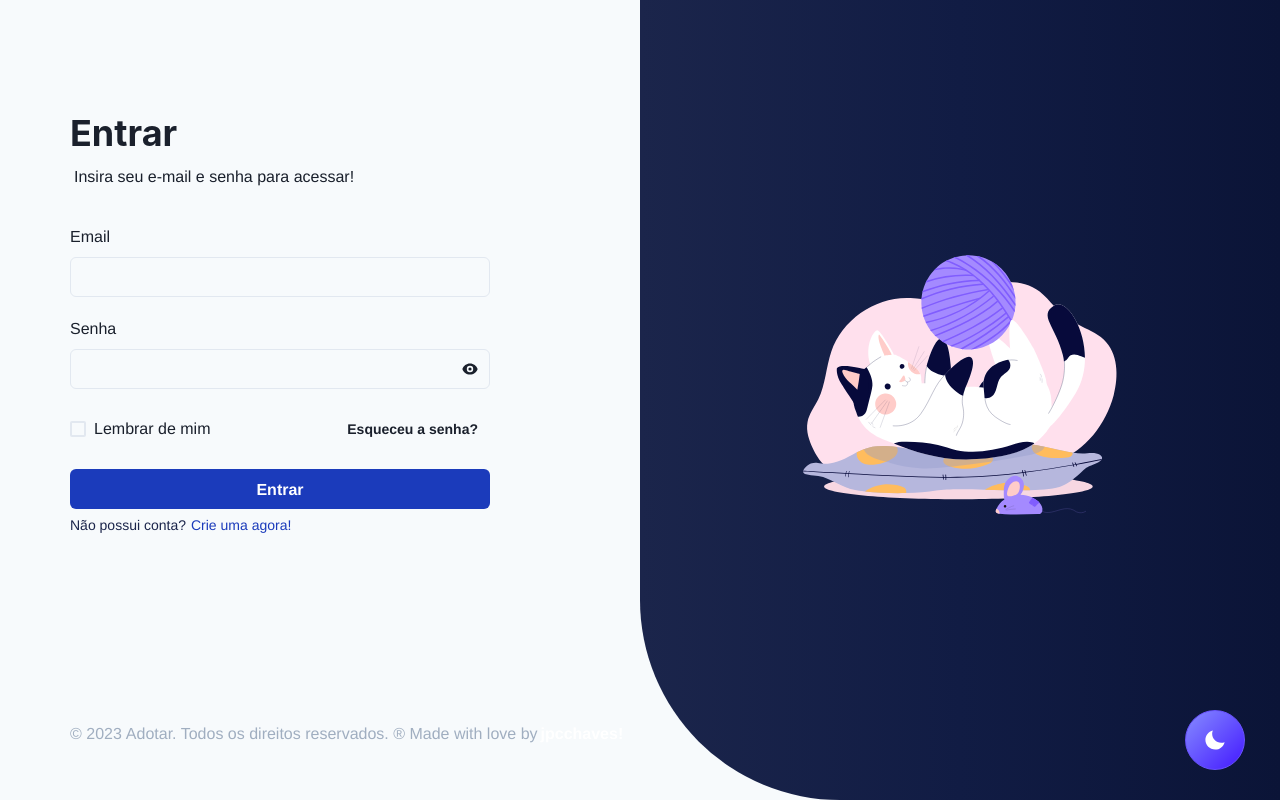
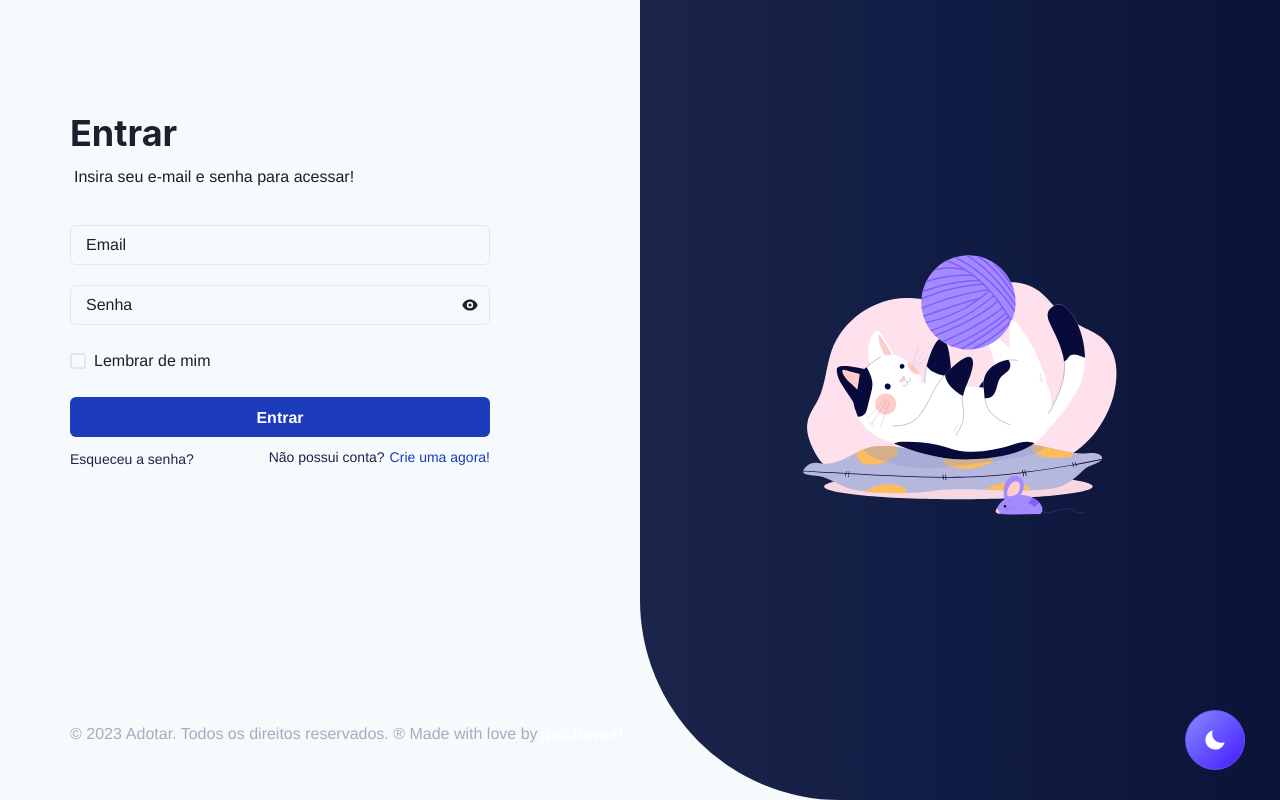
Before and after one commit to netosantosbr/adotar-front, a React (Vite) app: page /auth/login in a window 1280 px wide. Built offline with nearby package versions, Linux system fonts and the light colour scheme; no server answers.

Commit message:
refactor: add floating label in login form inputs

```diff
--- a/src/app/modules/auth/pages/login/view.tsx
+++ b/src/app/modules/auth/pages/login/view.tsx
@@ -69,6 +69,7 @@ const LoginView: React.FC<IProps> = ({ validation }) => {
               <Stack spacing='5'>
                 <FormControl>
                   <InputComponent
+                    hasFloatingLabel
                     inputLabel='Email'
                     inputIdentifier='email'
                     isRequired
@@ -82,6 +83,7 @@ const LoginView: React.FC<IProps> = ({ validation }) => {
                   />
                 </FormControl>
                 <PasswordInput
+                  hasFloatingLabel
                   inputValue={validation.values.password}
                   handleChange={validation.handleChange}
                   handleBlur={validation.handleBlur}
@@ -104,9 +106,6 @@ const LoginView: React.FC<IProps> = ({ validation }) => {
                 >
                   Lembrar de mim
                 </Checkbox>
-                <Button variant='text' size='sm'>
-                  Esqueceu a senha?
-                </Button>
               </HStack>
               <Stack spacing='6'>
                 <Button type={"submit"} colorScheme={"navy"}>
@@ -116,12 +115,23 @@ const LoginView: React.FC<IProps> = ({ validation }) => {
             </Stack>
           </form>
           <Flex
-            flexDirection='column'
-            justifyContent='center'
+            flexDirection='row'
+            justifyContent='space-between'
             alignItems='start'
             maxW='100%'
-            mt='6px'
+            mt='10px'
           >
+            <NavLink to='#'>
+              <Text
+                color={textColorDetails}
+                as='span'
+                size={"sm"}
+                fontWeight='400'
+                fontSize='14px'
+              >
+                Esqueceu a senha?
+              </Text>
+            </NavLink>
             <Text color={textColorDetails} fontWeight='400' fontSize='14px'>
               Não possui conta?
               <NavLink to='/auth/cadastro'>
```
